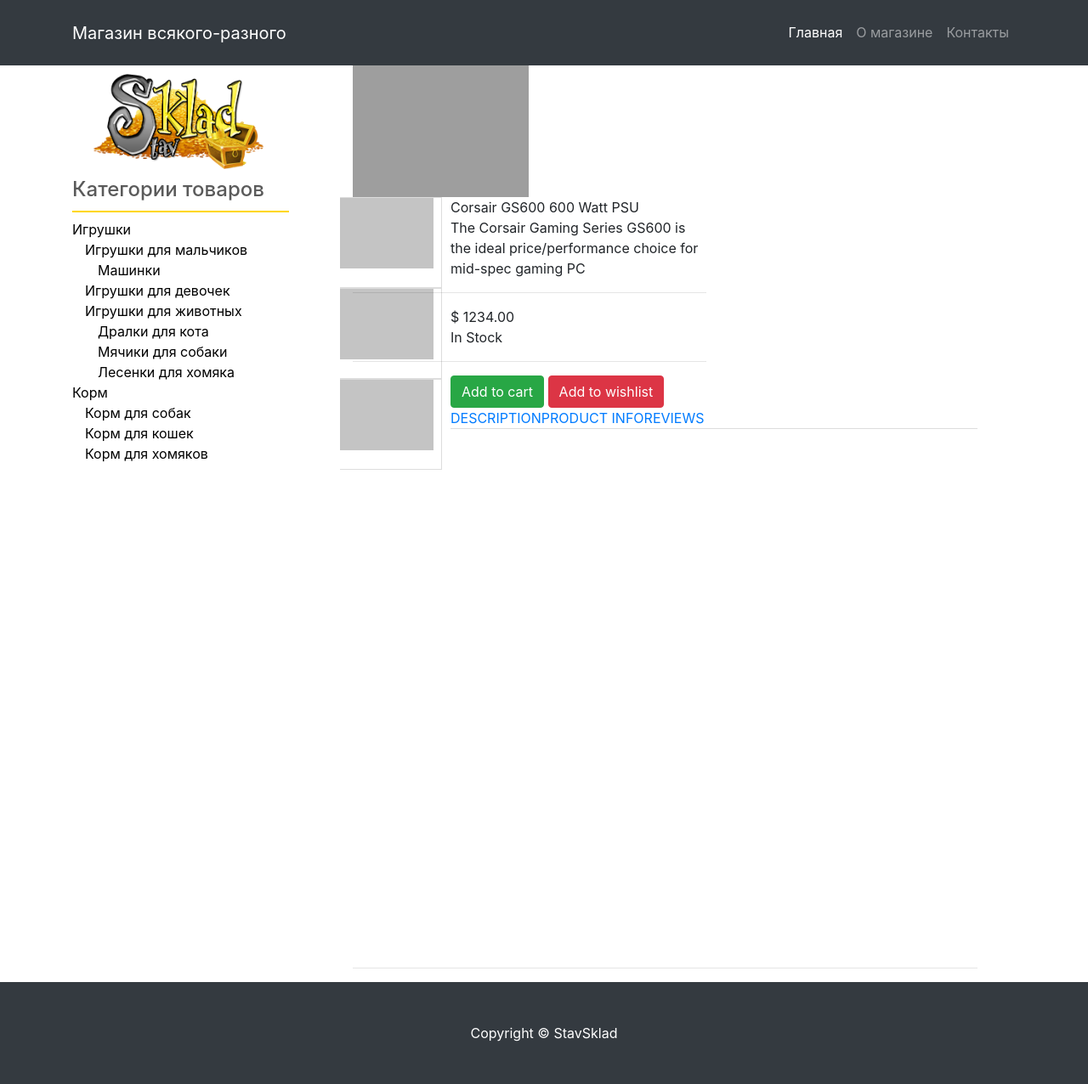
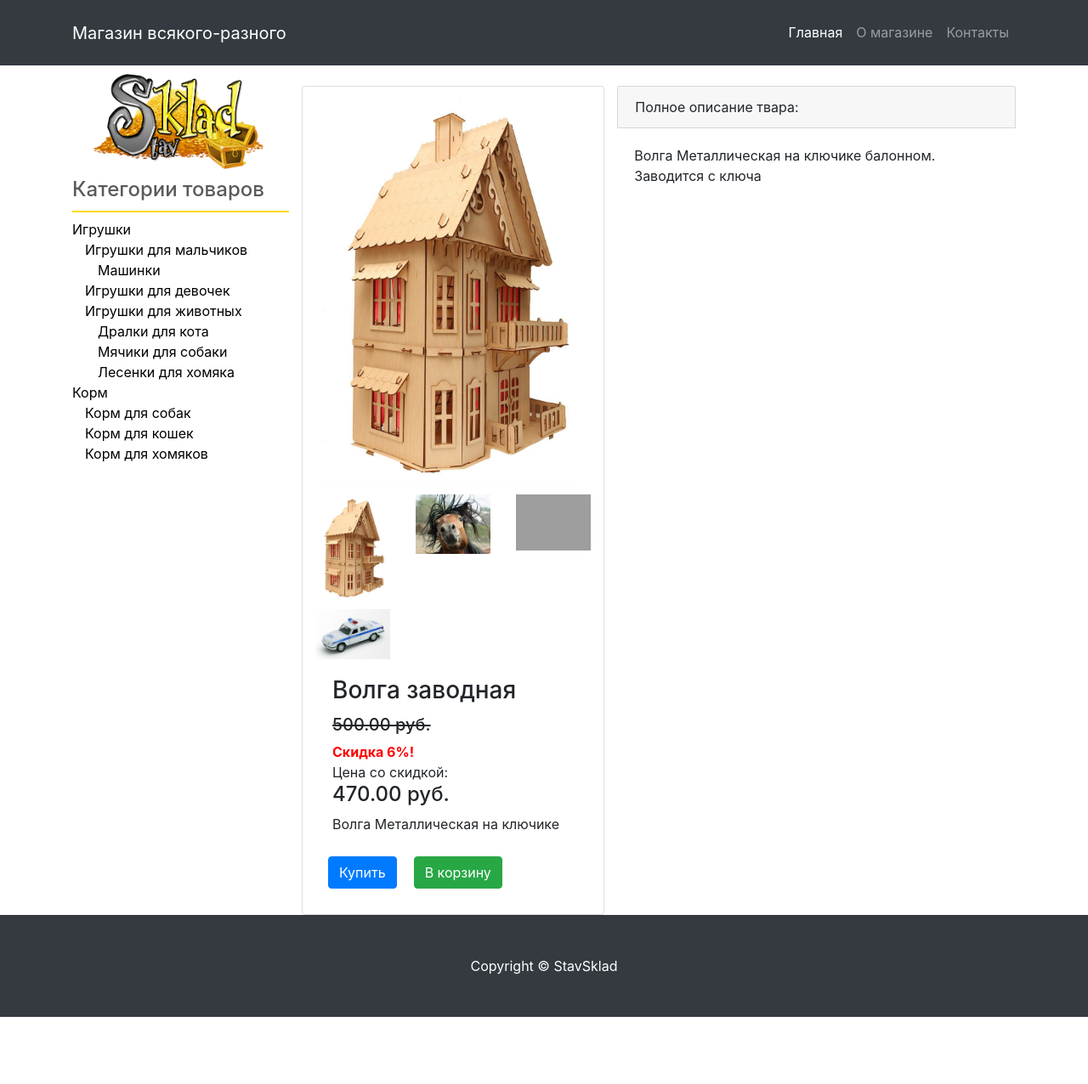
Before and after one commit to flash-develop/shop, a CodeIgniter app: page /shop/product/3 in a window 1280 px wide. Shown: the whole page at 85% size. After the commit the page ends 1197 px from the top, so only its background shows below. Run offline with CodeIgniter, Linux system fonts and the light colour scheme; data comes from the database, SQL or seed files in the repository; grey boxes are pictures that could not be loaded.

Commit message:
процесс товар

```diff
--- a/application/controllers/pages.php
+++ b/application/controllers/pages.php
@@ -28,7 +28,7 @@ class Pages extends CI_Controller {
 		$products = $this->products_model->getAll($data['filters'], $config["per_page"], $page);
 
 		$data['products'] = $this->categories_model->getProductCategories($products);
-//var_dump($data['products']);exit;
+
 		$str_links = $this->pagination->create_links();
 		$data["links"] = explode('&nbsp;', $str_links);
 
--- a/application/controllers/product.php
+++ b/application/controllers/product.php
@@ -19,7 +19,7 @@ class Product extends CI_Controller {
 		$data['categories'] = $this->prepareHtmlForCategoriesList($categories, 'parent_category');
 
 		$data['product'] = $this->products_model->getProduct($id);
-
+//var_dump($data['product']);exit();
 		$data['page'] = 'content/product';
 		$this->load->view('main_tpl', $data);
 	}
--- a/application/views/content/product.php
+++ b/application/views/content/product.php
@@ -1,93 +1,43 @@
-<div class="container-fluid">
-    <div class="content-wrapper">
-		<div class="item-container">
-			<div class="container">
+<div class="row">
+		<div class="card mt-4 col-md-5">
+            <img class="img-top img-fluid" src="<?php echo base_url(); ?>images/<?php echo $product->images[0]->img_name; ?>" alt="">
+            <div class="row">
 
-					<div class="product col-md-3 service-image-left">
-						<center>
-							<img id="item-display" src="http://www.corsair.com/Media/catalog/product/g/s/gs600_psu_sideview_blue_2.png" alt=""></img>
-						</center>
+            		<?php foreach ($product->images as $each_image) { ?>
+            			<div class="col-md-4">
+	            			<img class="img-bottom img-fluid" src="<?php echo base_url(); ?>images/<?php echo $each_image->img_name; ?>" alt="">
 	            		</div>
+	            	<?php } ?>
 
-					<div class="container service1-items col-sm-2 col-md-2 pull-left">
-						<center>
-							<a id="item-1" class="service1-item">
-								<img src="http://www.corsair.com/Media/catalog/product/g/s/gs600_psu_sideview_blue_2.png" alt=""></img>
-							</a>
-							<a id="item-2" class="service1-item">
-								<img src="http://www.corsair.com/Media/catalog/product/g/s/gs600_psu_sideview_blue_2.png" alt=""></img>
-							</a>
-							<a id="item-3" class="service1-item">
-								<img src="http://www.corsair.com/Media/catalog/product/g/s/gs600_psu_sideview_blue_2.png" alt=""></img>
-							</a>
-						</center>
 	        </div>
+            <div class="card-body">
+              	<h3 class="card-title"><?php echo $product->title; ?></h3>
 
-
-				<div class="col-md-7">
-					<div class="product-title">Corsair GS600 600 Watt PSU</div>
-					<div class="product-desc">The Corsair Gaming Series GS600 is the ideal price/performance choice for mid-spec gaming PC</div>
-					<div class="product-rating"><i class="fa fa-star gold"></i> <i class="fa fa-star gold"></i> <i class="fa fa-star gold"></i> <i class="fa fa-star gold"></i> <i class="fa fa-star-o"></i> </div>
-					<hr>
-					<div class="product-price">$ 1234.00</div>
-					<div class="product-stock">In Stock</div>
-					<hr>
-					<div class="btn-group cart">
-						<button type="button" class="btn btn-success">
-							Add to cart
-						</button>
-					</div>
-					<div class="btn-group wishlist">
-						<button type="button" class="btn btn-danger">
-							Add to wishlist
-						</button>
+              	<?php if (!empty($product->sale_percent)) { ?>
+              		<h5><strike><?php echo $product->price; ?> руб.</strike></h5>
+              		<div style="color: red;"><strong>Скидка <?php echo $product->sale_percent; ?>%!</strong></div>
+					Цена со скидкой:
+              		<h4><?php echo $product->sale_price; ?> руб.</h4>
+              	<?php } else { ?>
+              		<h4><?php echo $product->price; ?> руб.</h4>
+              	<?php } ?>
+              	<p class="card-text"><?php echo $product->short_description; ?></p>
+              	<div class="row">
+	              	<a href="#" class="btn btn-primary margin-10">Купить</a>
+	              	<a href="#" class="btn btn-success margin-10">В корзину</a>
 	           	</div>
             </div>
           </div>
+          <!-- /.card -->
+
+          <div class="card-outline-secondary my-4 col-md-7">
+            <div class="card-header card">
+              Полное описание твара:
             </div>
-		<div class="container-fluid">
-			<div class="col-md-12 product-info">
-					<ul id="myTab" class="nav nav-tabs nav_tabs">
-
-						<li class="active"><a href="#service-one" data-toggle="tab">DESCRIPTION</a></li>
-						<li><a href="#service-two" data-toggle="tab">PRODUCT INFO</a></li>
-						<li><a href="#service-three" data-toggle="tab">REVIEWS</a></li>
-
-					</ul>
-				<div id="myTabContent" class="tab-content">
-						<div class="tab-pane fade in active" id="service-one">
-
-							<section class="container product-info">
-								The Corsair Gaming Series GS600 power supply is the ideal price-performance solution for building or upgrading a Gaming PC. A single +12V rail provides up to 48A of reliable, continuous power for multi-core gaming PCs with multiple graphics cards. The ultra-quiet, dual ball-bearing fan automatically adjusts its speed according to temperature, so it will never intrude on your music and games. Blue LEDs bathe the transparent fan blades in a cool glow. Not feeling blue? You can turn off the lighting with the press of a button.
-
-								<h3>Corsair Gaming Series GS600 Features:</h3>
-								<li>It supports the latest ATX12V v2.3 standard and is backward compatible with ATX12V 2.2 and ATX12V 2.01 systems</li>
-								<li>An ultra-quiet 140mm double ball-bearing fan delivers great airflow at an very low noise level by varying fan speed in response to temperature</li>
-								<li>80Plus certified to deliver 80% efficiency or higher at normal load conditions (20% to 100% load)</li>
-								<li>0.99 Active Power Factor Correction provides clean and reliable power</li>
-								<li>Universal AC input from 90~264V — no more hassle of flipping that tiny red switch to select the voltage input!</li>
-								<li>Extra long fully-sleeved cables support full tower chassis</li>
-								<li>A three year warranty and lifetime access to Corsair’s legendary technical support and customer service</li>
-								<li>Over Current/Voltage/Power Protection, Under Voltage Protection and Short Circuit Protection provide complete component safety</li>
-								<li>Dimensions: 150mm(W) x 86mm(H) x 160mm(L)</li>
-								<li>MTBF: 100,000 hours</li>
-								<li>Safety Approvals: UL, CUL, CE, CB, FCC Class B, TÜV, CCC, C-tick</li>
-							</section>
-
-						</div>
-					<div class="tab-pane fade" id="service-two">
-
-						<section class="container">
-
-						</section>
-
-					</div>
-					<div class="tab-pane fade" id="service-three">
-
+            <div class="card-body">
+              <?php echo $product->description; ?>
             </div>
           </div>
-				<hr>
+          <!-- /.card -->
         </div>
 </div>
-	</div>
-</div>
--- a/css/product_css.css
+++ b/css/product_css.css
@@ -1,52 +1,17 @@
-/*********************************************
-				ITEM
-*********************************************/
-
-.service1-items {
-	padding: 0px 0 0px 0;
-	float: left;
-	position: relative;
-	overflow: hidden;
-	max-width: 100%;
-	height: 321px;
-	width: 130px;
+.padding-0 {
+	padding: 0;
 }
 
-.service1-item {
-	height: 107px;
-	width: 120px;
-	display: block;
-	float: left;
-	position: relative;
-	padding-right: 20px;
-	border-right: 1px solid #DDD;
-	border-top: 1px solid #DDD;
-	border-bottom: 1px solid #DDD;
+.margin-10 {
+	margin: 10px;
 }
 
-.service1-item > img {
-	max-height: 110px;
-	max-width: 110px;
-	opacity: 0.6;
-	transition: all .2s ease-in;
-	-o-transition: all .2s ease-in;
-	-moz-transition: all .2s ease-in;
-	-webkit-transition: all .2s ease-in;
+.img-top {
+	width: 100%;
+	padding-top: 10px;
 }
 
-.service1-item > img:hover {
-	cursor: pointer;
-	opacity: 1;
+.img-bottom {
+	width: 100%;
+	padding-top: 10px;
 }
-
-.service-image-left {
-	padding-right: 50px;
-}
-
-.service-image-right {
-	padding-left: 50px;
-}
-
-.service-image-left > center > img,.service-image-right > center > img{
-	max-height: 155px;
-}
```
Also changed, not shown: application/views/content/home.php (+10 -3 lines). Lines whose indentation alone changed are shown as unchanged.
